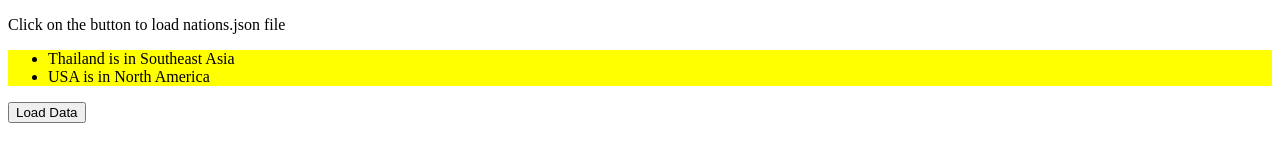
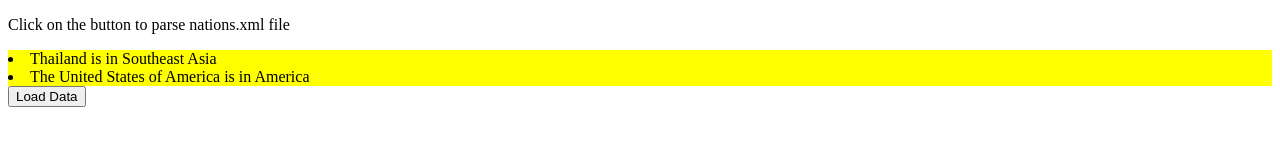
Before and after one commit to ChayanonBoon/chayanon, a website: page index.html in a window 1280 px wide. Both pictures are taken after a click on the button "Load Data". Drawn offline with nearby package versions, Linux system fonts and the light colour scheme.

Commit message:
Update index.html

```diff
--- a/index.html
+++ b/index.html
@@ -6,31 +6,34 @@
     <meta http-equiv="X-UA-Compatible" content="IE=edge">
     <title>The jQuery Example</title>
     <script type="text/javascript" src="https://ajax.googleapis.com/ajax/libs/jquery/3.2.1/jquery.min.js"></script>
-    <script>
-        $(document).ready(function () {
-            $("#driver").click(function (event) {
-                $.getJSON('nations.json', function(jd){
-                    var nations = jd['nations'];
-                    var ul = document.createElement('ul');
 
-                    for(var i = 0;i< nations.length; i++){
-                        var li = document.createElement('li');
-                        li.textContent = nations[i].name + " is in " + nations[i].location;
-                        ul.appendChild(li);
-                    }
-                    $('#stage').html(ul);
-                });
-               // $('#stage').load('result.html');
-            });
-        });
-    </script>
 </head>
 
 <body>
-    <p>Click on the button to load nations.json file</p>
-    <div id="stage" style="background-color:yellow;">STAGE</div>
+    <p>Click on the button to parse nations.xml file</p>
+    <div id="stage" style="background-color:yellow;"></div>
     <input type="button" id="driver" value="Load Data" />
+    <script>
+        $(document).ready(function () {
+            $('#driver').click(function () {
+                $.ajax({
+                    url: 'nations.xml',
+                    type: 'GET',
+                    dataType: "xml",
+                    success: function(data){
+                    parseXml(data);
+                    }
+                });
+            });
+        });
+        function parseXml(xml){
+            var nation = $(xml).find("nation");
 
+            $(nation).each(function(){
+                $("#stage").append('<li>' +$(this).find("name").text() + " is in " + $(this).find("location").text() + '</li>');
+            });
+        }
+    </script>
 </body>
 
 </html>
```
